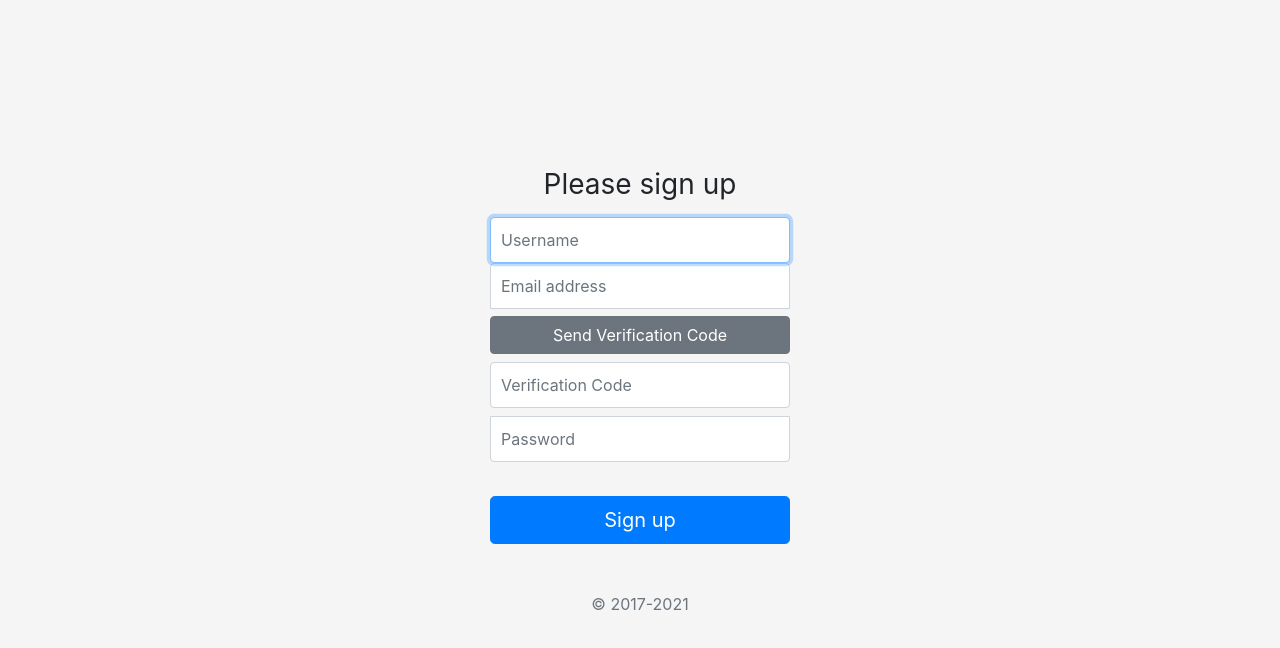
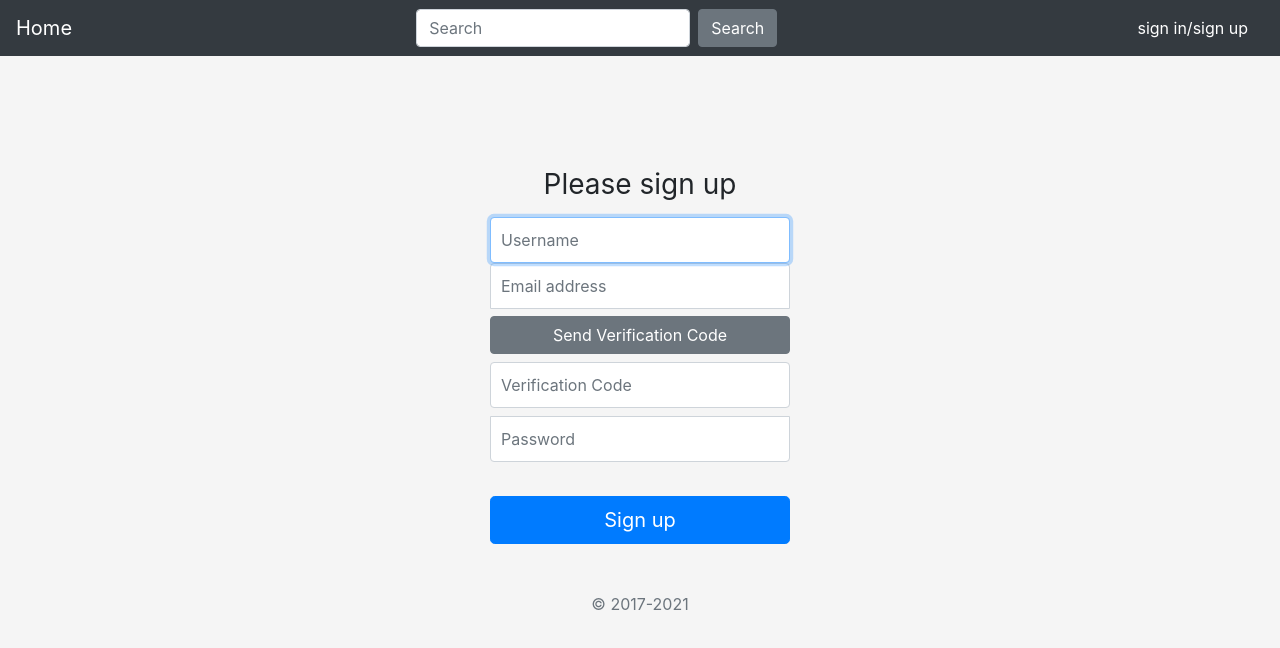
Before and after one commit to dimensionFree/reactTest, a React (Create React App) app: page /register in a window 1280 px wide. Shown: the top 648 px of the page. Built offline with nearby package versions, Linux system fonts and the light colour scheme; no server answers.

Commit message:
feat:edit robots.txt

```diff
--- a/src/index.js
+++ b/src/index.js
@@ -23,7 +23,6 @@ ReactDOM.render(
             <Route path="/article/read/:id" component={ReadArticle}/>
             <Route path="/article/edit/:id" component={EditArticle} />
             <Route path="/articleManage" component={ArticleManage}/>
-            <Route path="/article/edit/:id" component={EditArticle}/>
             <Route path="/article/search/:keyword" component={ArticleSearch}/>
 
 
--- a/src/pages/Register.js
+++ b/src/pages/Register.js
@@ -4,12 +4,14 @@ import LoginForm from "../components/LoginForm";
 import RegisterForm from "../components/RegisterForm";
 import {TestLoginForm} from "../components/test";
 import SEO from "../components/common/SEO";
+import Navibar from "../components/Navibar";
 
-export default class Register extends Component{
+export default class Register extends Component {
     render() {
-    return  (
+        return (
             <div className="container-form">
                 <SEO title={"登録"} description={"Register"}/>
+                <Navibar/>
                 <RegisterForm/>
                 {/*<TestLoginForm></TestLoginForm>*/}
             </div>
```
Also changed, not shown: public/robots.txt. Lines whose indentation alone changed are shown as unchanged.
